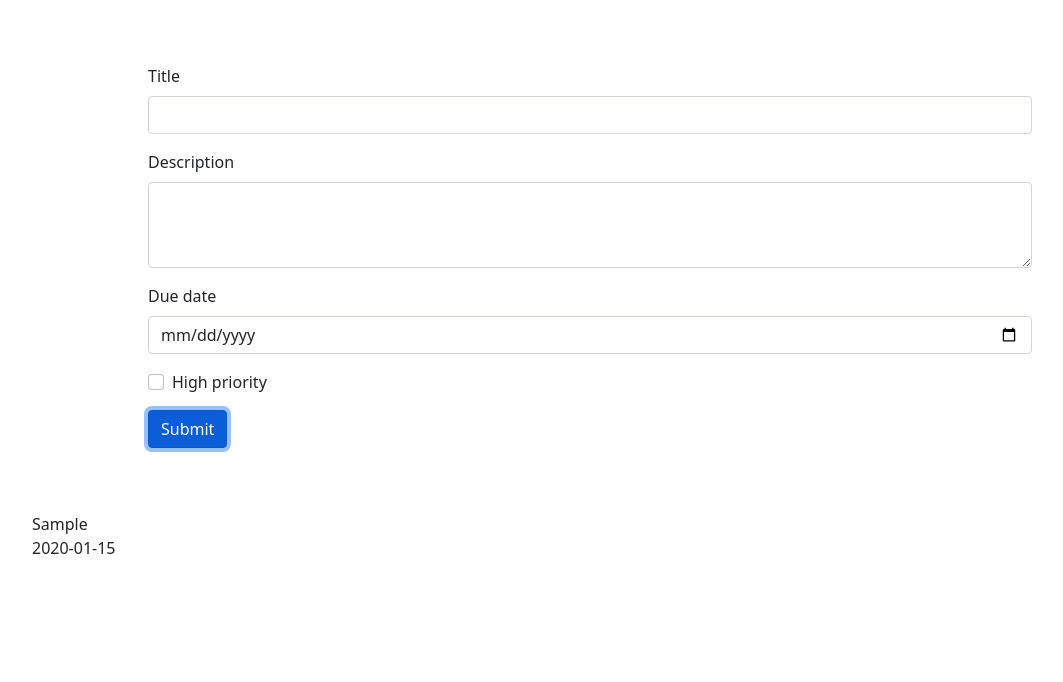
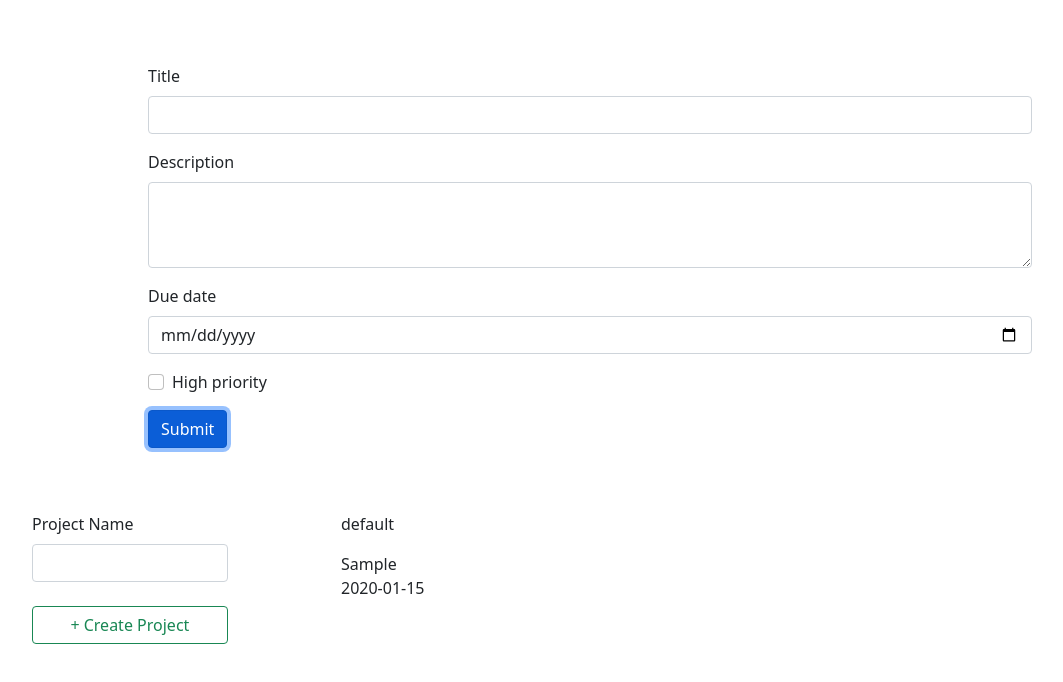
Before and after one commit to dpuertamartos/ODIN-PROJECT-TODOLIST, a website built with webpack: page dist/index.html in a window 1280 px wide. Both pictures are taken after typing "Sample", "Sample", "2020-01-15" into the empty fields and a click on the button "Submit". Shown: the whole page, without its empty margins (50-1113 px from the left). Built offline with nearby package versions, Linux system fonts and the light colour scheme.

Commit message:
new project form created

```diff
--- a/src/index.js
+++ b/src/index.js
@@ -15,7 +15,7 @@ const createToDo = () => {
         dateForm.value, importantCheck.checked)
     toDoList = toDoList.concat(newToDo)
     const defaultP = projects.filter(project => project.title === "default")[0].list
-    defaultP.push(toDoList)
+    defaultP.push(newToDo)
 }
 
 const restartCreateForm = () => {
@@ -25,18 +25,24 @@ const restartCreateForm = () => {
     importantCheck.checked = false
 }
 
+// refresh all the projects
 const refreshToDo = () => {
     const content = document.querySelector("#content")
     content.textContent = ""
-    toDoList.map(todo => {
-        const newToDo = document.createElement("div")
-        newToDo.className = "container"
-        const titleDiv = document.createElement("div")
-        titleDiv.textContent = todo.title
-        const dateDiv = document.createElement("div")
-        dateDiv.textContent = todo.dueDate
-        newToDo.append(titleDiv, dateDiv)
-        content.append(newToDo)
+    projects.map(project => {
+        const newProject = document.createElement("div")
+        newProject.className = "container"
+        const titleProject = document.createElement("p")
+        titleProject.textContent = project.title
+        newProject.append(titleProject)
+        project["list"].map(todo=>{
+            const titleDiv = document.createElement("div")
+            titleDiv.textContent = todo.title
+            const dateDiv = document.createElement("div")
+            dateDiv.textContent = todo.dueDate
+            newProject.append(titleDiv, dateDiv)
+        })
+        content.append(newProject)
     })
 }
 
@@ -57,3 +63,4 @@ createButton.addEventListener("click", ()=>{
 })
 
 createDefaultProject()
+refreshToDo()
--- a/src/style.css
+++ b/src/style.css
@@ -1,3 +1,7 @@
 #todoForm{
     padding: 5% 10%;
 }
+
+.createProject, #ProjectTitleForm{
+    width: 75%;
+}
```
Also changed, not shown: dist/index.html, dist/main.js.
